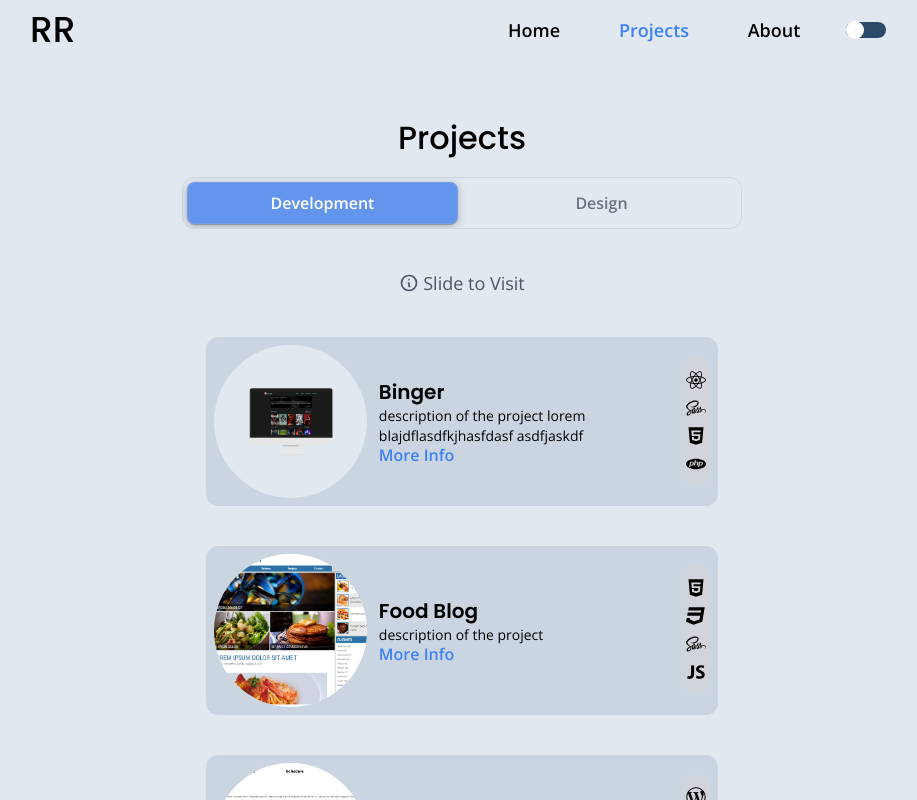
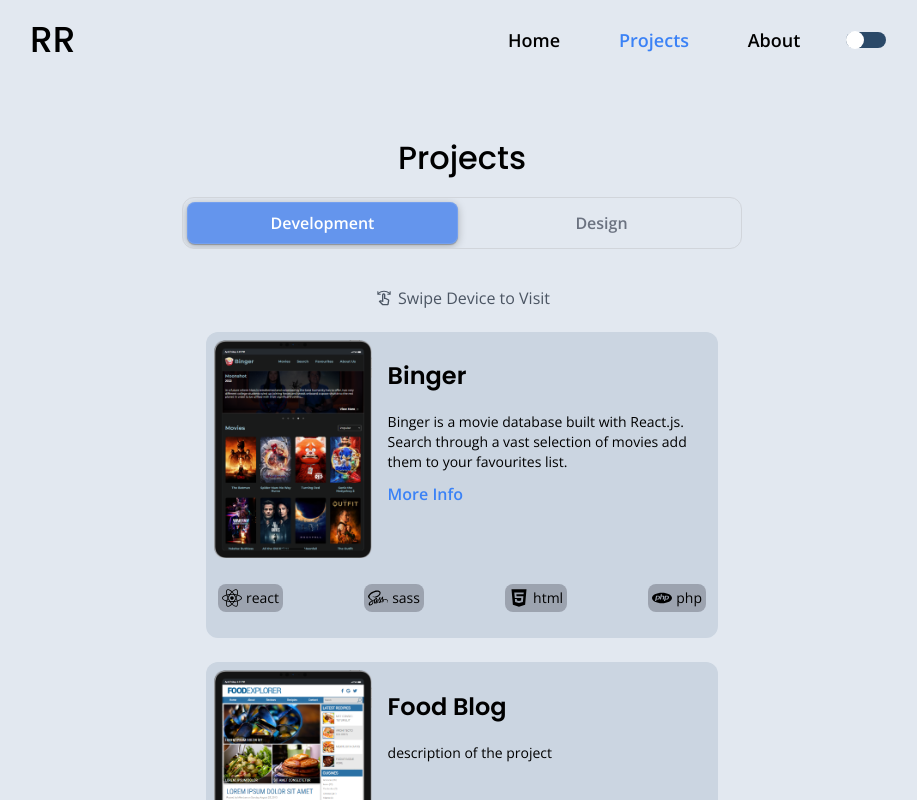
Before and after one commit to rileyr25/react-portfolio, a React (Create React App) app: page /projects in a window 1280 px wide. Shown: the top 800 px of the page, without its empty margins (178-1095 px from the left). Built offline with nearby package versions, Linux system fonts and the light colour scheme.

Commit message:
changed card display to grid

```diff
--- a/src/components/global/ContactCta.js
+++ b/src/components/global/ContactCta.js
@@ -13,9 +13,9 @@ function ContactCta() {
     }
     let data = content.contact
     return (
-        <section id='contact' className='contact-cta text-center m-auto pb-20 text-white'>
+        <section id='contact' className='contact-cta text-center m-auto pb-14 text-white'>
             <div className='pt-10'>
-                <h2 className='text-3xl font-semibold pt-12'>Get in Touch</h2>
+                <h2 className='text-3xl font-semibold mt-12'>Get in Touch</h2>
                 <p className='mb-5'>{data.message}</p>
                 <Tippy
                     content={message}
--- a/src/components/pages/Projects.js
+++ b/src/components/pages/Projects.js
@@ -3,6 +3,8 @@ import { content } from '../../data/content'
 import Icon from '../global/Icon'
 import { motion } from 'framer-motion'
 import { InformationCircleIcon } from '@heroicons/react/outline'
+import { MdOutlineSwipe } from 'react-icons/md'
+
 
 
 function Projects() {
@@ -16,7 +18,7 @@ function Projects() {
     }
 
     return (
-        <main>
+        <main className='pb-10'>
             <div className="project-heading text-center py-10">
                 <h1 className='py-5'>Projects</h1>
                 <div className='type-toggle p-1 m-auto w-4/5 max-w-2rem overflow-hidden rounded-xl border-gray-300 dark:border-zinc-800 border border-solid flex font-semibold'>
@@ -42,44 +44,18 @@ function Projects() {
                 </div>
             </div>
 
-            <div className="slide flex text-lg justify-center items-center text-gray-600">
-                <InformationCircleIcon className='w-5 mr-1' />
-                <p>Slide to Visit</p>
+            <div className="slide flex text-md justify-center items-center text-gray-600">
+                {/* <InformationCircleIcon className='w-5 mr-1' /> */}
+                <MdOutlineSwipe className='w-5 mr-1' />
+                <p>Swipe Device to Visit</p>
             </div>
 
             <div className='site-display px-4'>
                 {siteData.filter(site => site.type === type).map(site =>
-                    <div className="site-card relative my-10 flex items-center z-10 min-h-36 max-h-48 max-w-lg m-auto bg-slate-300 dark:bg-zinc-900 p-2 rounded-xl">
-                        {/* <motion.div className="rounded-full aspect-square w-[35%] bg-blue-200"
-                                                    drag='x'
-                                                    dragSnapToOrigin
-                                                    onDragEnd={
-                                                        (event, info) => {
-                                                            if(info.offset.x > 140) {
-                                                                window.open(site.liveLink, '_blank');
-                                                            }
-
-                                                            // TODO: FIX OPEN IN NEW TAB SAFARI
-
-                                                            // window.location.assign(site.liveLink)
-
-                                                            // const windowRef = window.open();
-
-                                                            // myService.getUrl().then(function(url) {
-                                                            //     windowRef.location = url;
-                                                            // });
-                                                        }
-                                                    }
-                                                    dragConstraints={{top: 0, bottom: 0, left: 0}}
-                                                    whileHover={{ cursor: "grab" }}
-                                                    whileDrag={{ scale: 1.1, cursor: "grabbing", class: 'pulse'}}
-                                                    whileTap={{scale: 0.9, cursor: "grabbing" }}
-                                                    src={`${IMG_PATH}${site.images.img1}`}
-                                                    alt=""
-                        > */}
-                        <div className='rounded-full w-[35%] bg-slate-200 dark:bg-zinc-800'>
+                    <div className="site-card mx-auto my-6 bg-slate-300 dark:bg-zinc-900 p-2 rounded-xl max-w-lg grid grid-cols-[35%_1fr] grid-rows-4">
+                        <div className='rounded-full mr-4 row-span-3 self-center'>
                         <motion.img
-                            className='site-card-img rounded-full aspect-square object-cover'
+                            className='site-card-img'
                             drag='x'
                             dragSnapToOrigin
                             onDragEnd={
@@ -108,26 +84,29 @@ function Projects() {
                         />
                         </div>
 
+                                <h3 className='site-title text-2xl font-bold row-span-1 self-center'>{site.title}</h3>
+                                <p className='text-sm row-span-1'>{site.description}</p>
+                                <button className='font-semibold text-blue-500 row-span-1 place-self-start'>More Info</button>
+                                <div className="languages pt-2 px-1 row-span-1 col-span-2 self-center">
+                                    <ul className='flex justify-between items-start '>
+                                        {site.skills.map(skill =>
+                                            <li className='p-1 bg-gray-400 rounded-lg'><Icon name={skill} class='text-xl inline-block' /><p className='inline-block pl-1 text-sm'>{skill}</p></li>
+                                        )}
+                                    </ul>
+                                </div>
+                        {/* <div className="site-info flex flex-col mx-3 justify-evenly w-2/3 h-full">
+                            <div className="project-header flex flex-wrap items-center justify-between">
 
-                        {/* </motion.div> */}
-                        <div className="site-info flex flex-col mx-3 justify-evenly w-2/3 h-full">
-                            <h3 className='site-title text-xl font-bold'>{site.title}</h3>
-                            <p className='text-sm'>{site.description}</p>
-                            <button className='font-semibold text-blue-500 self-start'>More Info</button>
-                        </div>
-                        <div className="languages m-auto bg-gray-300 dark:bg-gray-800 py-2 px-1 rounded-2xl">
-                            <ul className='flex flex-col'>
-                                {site.skills.map(skill =>
-                                    <li className='my-1'><Icon name={skill} class='text-xl' /></li>
-                                )}
-                            </ul>
-                        </div>
+                            </div>
+
+                        </div> */}
                     </div>
+
                 )}
             </div>
         </main>
     )
 }
 {/* <div className="info-bg transition-all duration-200 ease-out absolute -top-6 hover:-top-20 w-full h-[200%] overflow-hidden -skew-y-8 bg-gradient-to-b from-blue-400 to bg-cyan-300"></div> */}
-
+// relative my-10 flex items-center z-10 min-h-36 max-h-48 max-w-lg m-auto bg-slate-300 dark:bg-zinc-900 p-2 rounded-xl
 export default Projects
--- a/src/data/content.js
+++ b/src/data/content.js
@@ -17,9 +17,9 @@ export const content = {
                 title: 'Binger',
                 liveLink: 'https://www.rileyrobertson.ca/binger',
                 repo: 'https://github.com/rileyr25/binger',
-                description: 'description of the project lorem blajdflasdfkjhasfdasf asdfjaskdf',
+                description: 'Binger is a movie database built with React.js. Search through a vast selection of movies add them to your favourites list. ',
                 images: {
-                    img1: 'binger.png',
+                    img1: 'binger-tablet.png',
                 },
                 skills: [
                     'react',
@@ -38,7 +38,7 @@ export const content = {
                 excerpt: 'short excerpt',
                 description: 'description of the project',
                 images: {
-                    img1: 'food-laptop.png',
+                    img1: 'food-tablet.png',
                 },
                 skills: [
                     'html',
--- a/src/styles/index.css
+++ b/src/styles/index.css
@@ -123,7 +123,7 @@ input[type=radio] + label {
 	background-image: url(/public/assets/images/waves.svg);
 	background-position: bottom;
 	background-repeat: no-repeat;
-};
+}
 
 @media (min-width: 768px) {
 	.nav-link {
```
Also changed, not shown: public/assets/images/binger-tablet.png (added), public/assets/images/food-tablet.png (added).
